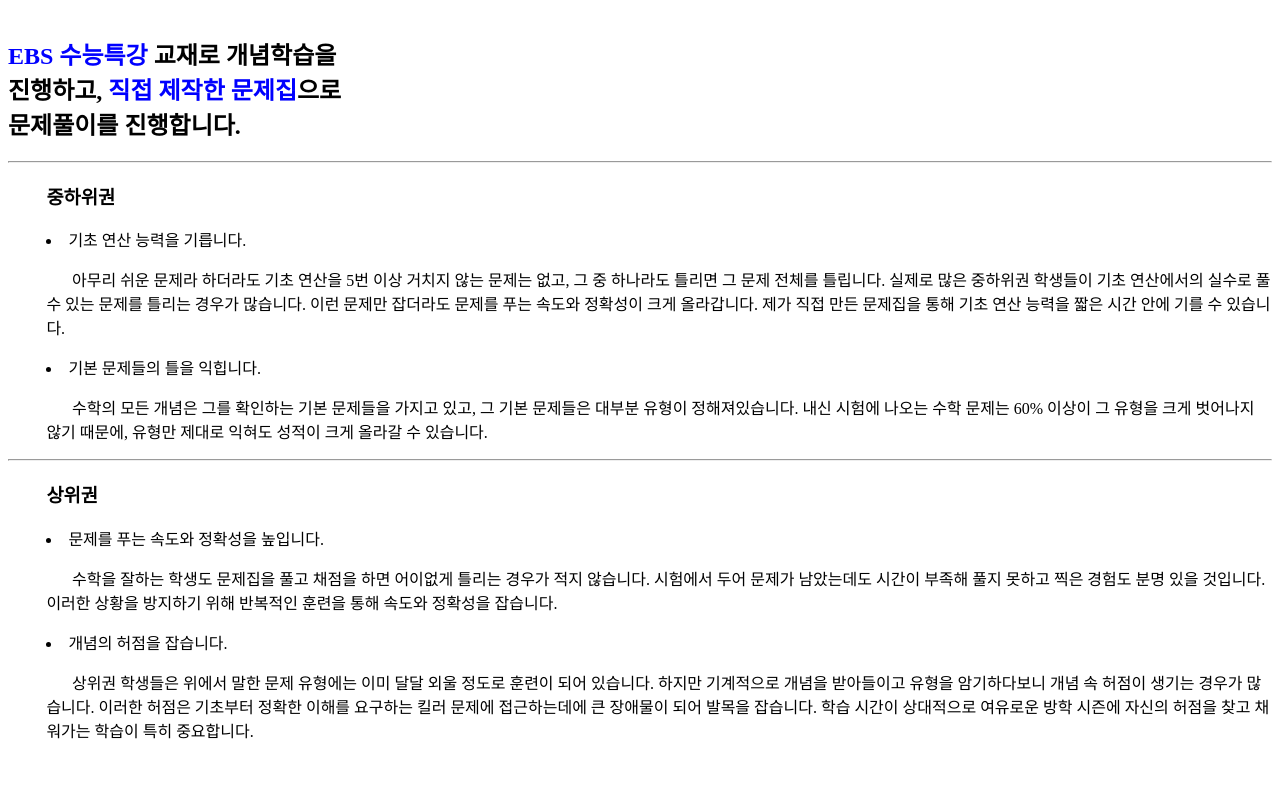
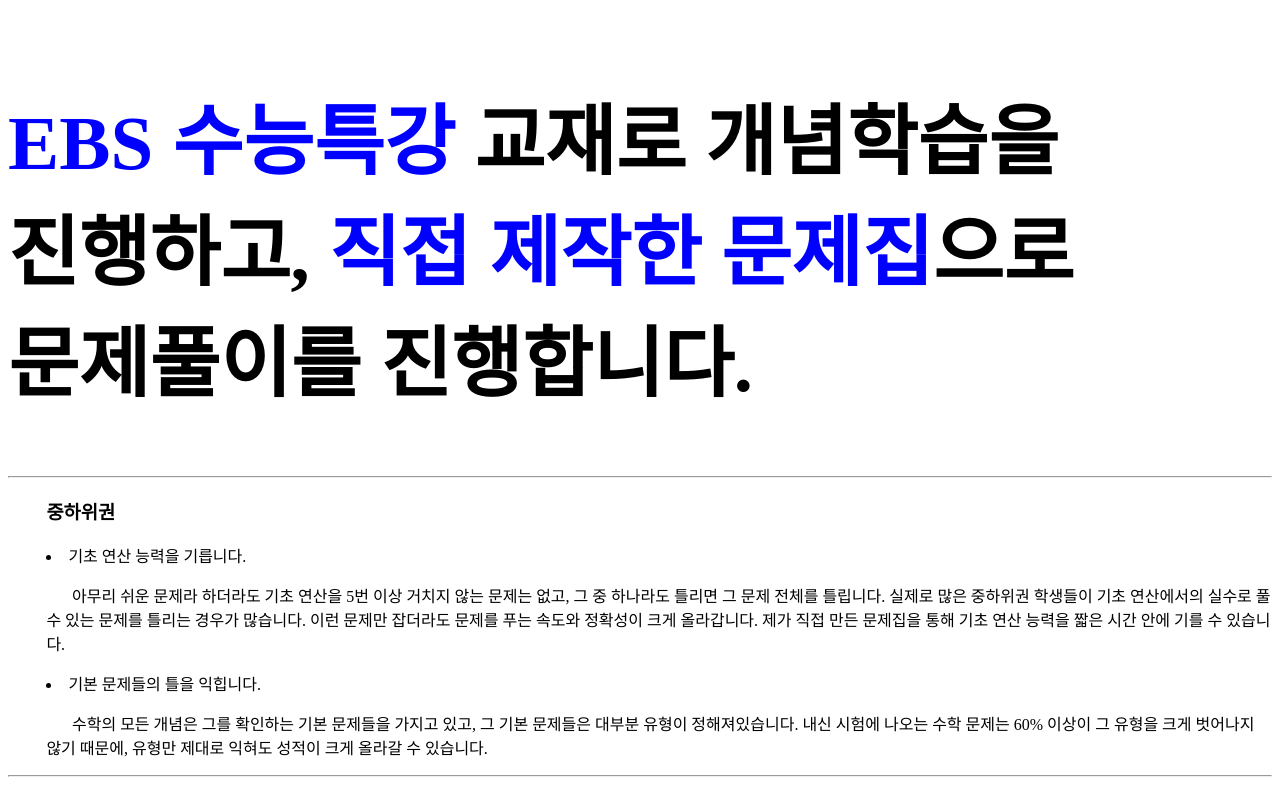
Before and after one commit to tngusrk/winter-school, a plain HTML site: page 수업내용.html in a window 1280 px wide. Shown: the top 793 px of the page. Drawn offline with Linux system fonts and the light colour scheme; a web font is replaced by a local one.

Commit message:
1.0.2
타이틀 글자크기 변경 (h2 -> 6vw)

```diff
--- a/수업내용.html
+++ b/수업내용.html
@@ -15,7 +15,7 @@
     </head>
     <body>
         <div style="height:1vh;"></div>
-        <h2 class="important"><span style="color:blue">EBS 수능특강</span> 교재로 개념학습을 <br>진행하고, <span style="color:blue">직접 제작한 문제집</span>으로 <br>문제풀이를 진행합니다.</h2>
+        <h2 style="font-family:'nanumsquare'; font-size:6vw;"><span style="color:blue">EBS 수능특강</span> 교재로 개념학습을 <br>진행하고, <span style="color:blue">직접 제작한 문제집</span>으로 <br>문제풀이를 진행합니다.</h2>
         <hr>
         <h3 style="margin-left:3vw; font-family: 'nanumsquare';">중하위권</h3>
         <li style="margin-left:3vw; font-family: 'nanumsquare';">기초 연산 능력을 기릅니다.</li>
```
